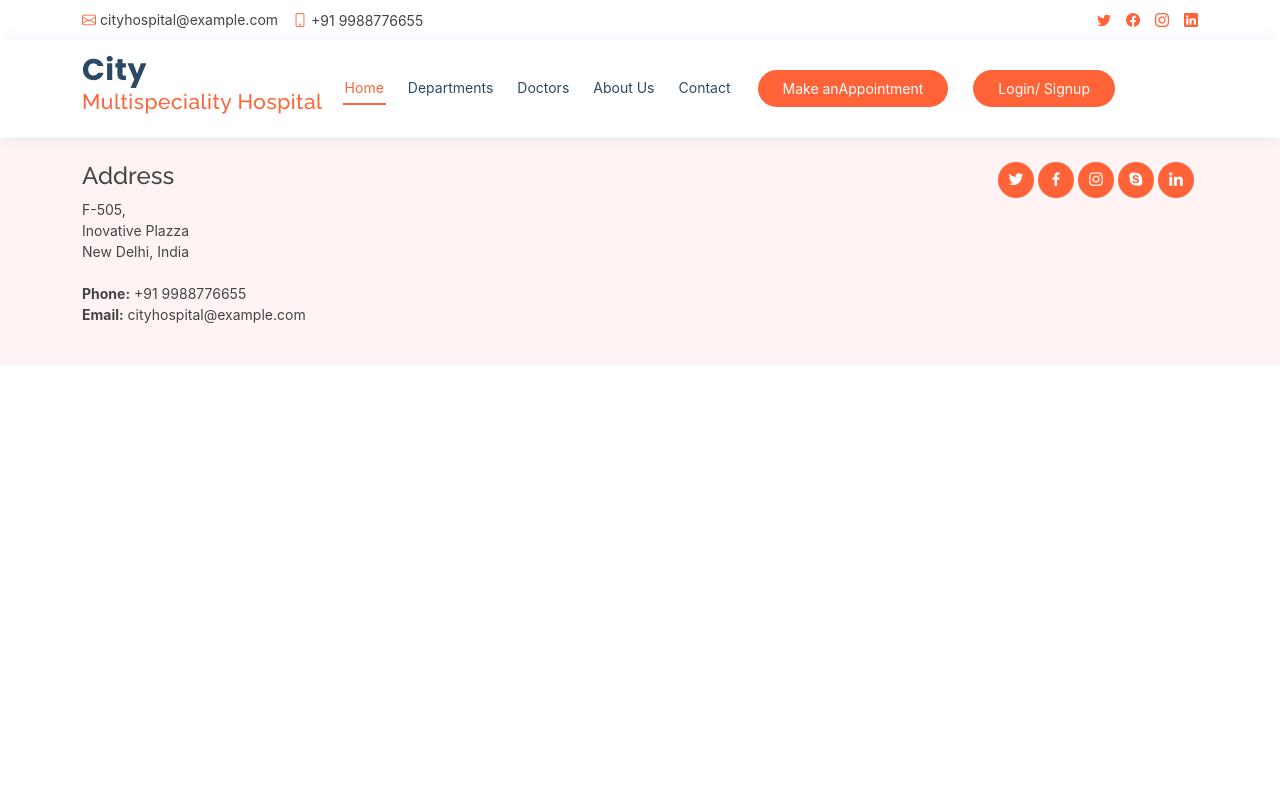
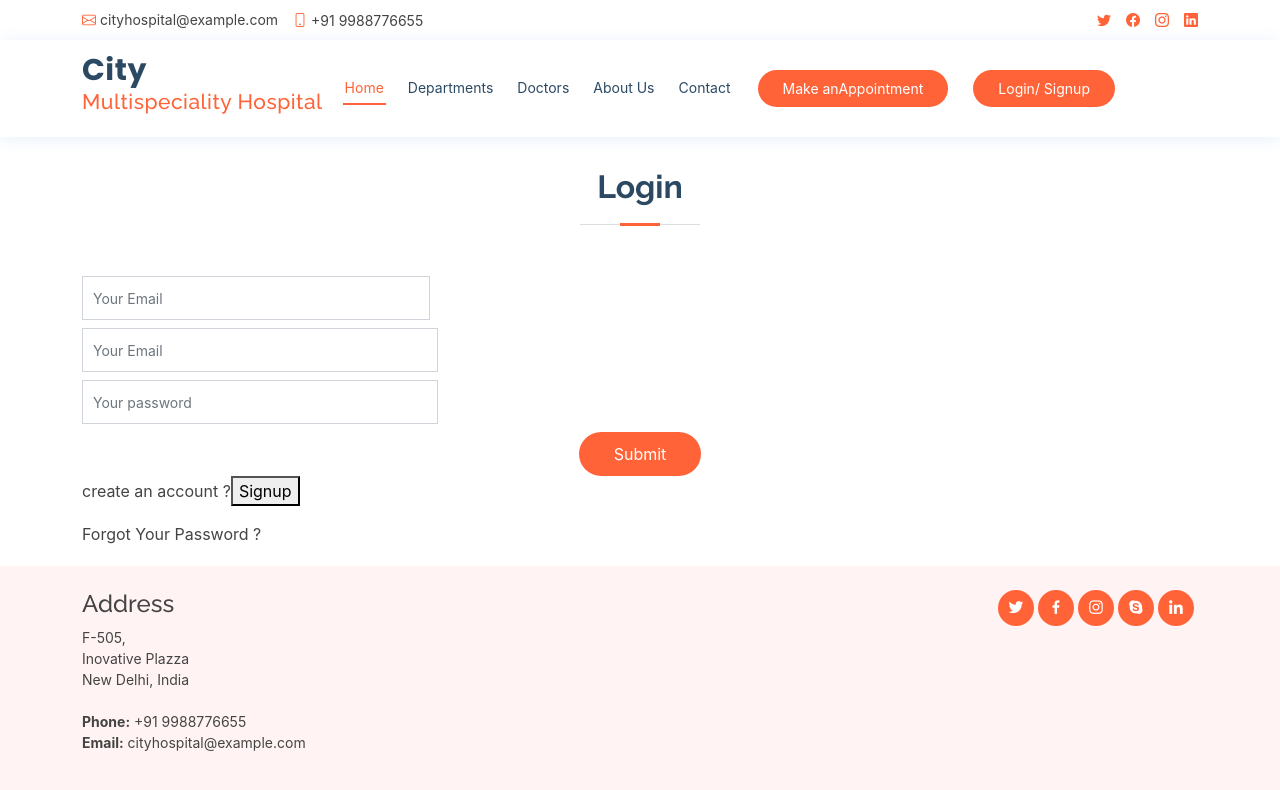
Before and after one commit to bhumishingala/City-Hospital, a React (Create React App) app: page /Auth in a window 1280 px wide. Shown: the top 790 px of the page. Built offline with nearby package versions, Linux system fonts and the light colour scheme.

Commit message:
react starp from

```diff
--- a/package.json
+++ b/package.json
@@ -10,6 +10,7 @@
     "react-dom": "^18.1.0",
     "react-router-dom": "^5.2.0",
     "react-scripts": "5.0.1",
+    "reactstrap": "^9.1.1",
     "web-vitals": "^2.1.4"
   },
   "scripts": {
--- a/src/App.js
+++ b/src/App.js
@@ -8,6 +8,7 @@ import Department from './containers/department/Department';
 import Doctor from './containers/doctors/Doctor';
 import Aboutus from './containers/about us/Aboutus';
 import Contact from './containers/contact/Contact';
+import Auth from './auth/Auth';
 
 function App() {
   return (
@@ -20,6 +21,7 @@ function App() {
             <Route path={"/doctors"} exact component={Doctor}></Route>
             <Route path={"/aboutus"} exact component={Aboutus}></Route>
             <Route path={"/contact"} exact component={Contact}></Route>
+            <Route path={"/Auth"} exact component={Auth}></Route>
         </Switch>
 
         <Footer />
--- /dev/null
+++ b/src/auth/Auth.js
@@ -0,0 +1,80 @@
+import React, { useState } from 'react';
+
+function Auth(props) {
+    const [usertype, setUsertype] = useState("Login");
+    const [reset, setReset] = useState(false);
+
+    return (
+        <section id="appointment" className="appointment">
+            <div className="container">
+                <div className="section-title">
+                    {
+                        reset === "" ?
+                            <h2>Forgot Password</h2>
+                            :
+                            usertype === "Login" ?
+                                <h2>Login</h2>
+                                :
+                                <h2>Sign Up</h2>
+                    }
+                </div>
+                <div className="php-email-form">
+                    <div className="row">
+                        {
+                            reset === false ?
+                                <div className='row'>
+                                    <div className="col-md-4 form-group mt-3 mt-md-0">
+                                        <input type="email" className="form-control" name="email" id="email" placeholder="Your Email" data-rule="email" data-msg="Please enter a valid email" />
+                                        <div className="validate" />
+                                    </div>
+                                </div>
+                                :
+                                usertype === "Login" ?
+                                    null
+                                    :
+                                    <div className="col-md-4 form-group">
+                                        <input type="text" name="name" className="form-control" id="name" placeholder="Your Name" data-rule="minlen:4" data-msg="Please enter at least 4 chars" />
+                                        <div className="validate" />
+                                    </div>
+                        }
+                    </div>
+                    <div className='row'>
+                        <div className="col-md-4 form-group mt-3 mt-md-0">
+                            <input type="email" className="form-control" name="email" id="email" placeholder="Your Email" data-rule="email" data-msg="Please enter a valid email" />
+                            <div className="validate" />
+                        </div>
+                    </div>
+                    <div className='row'>
+                        <div className="col-md-4 form-group mt-3 mt-md-0">
+                            <input type="password" className="form-control" name="password" id="password" placeholder="Your password" data-rule="password" data-msg="Please enter a password" />
+                            <div className="validate" />
+                        </div>
+                    </div>
+                    {
+                        reset === false ?
+                            <div class="text-center"><button type="submit">Submit</button></div>
+                            :
+                            usertype === "Login" ?
+                                <div class="text-center"><button type="submit">Login</button></div>
+                                :
+                                <div class="text-center"><button type="submit">Signup</button></div>
+                    }
+                    {
+                        usertype === "Login" ?
+                            <>
+                                <p>create an account ?<button onClick={() => setUsertype("Signup")}>Signup</button></p>
+                                <a onClick={() => setReset(true)}>Forgot Your Password ?</a>
+                            </>
+                            :
+                            <>
+                                 <p>allready account ?<button onClick={() => setUsertype("Login")}>Login</button></p>
+                                 <a onClick={() => setReset(true)}>Forgot Your Password ?</a>
+                            </>
+                    }
+                </div>
+            </div>
+        </section>
+    );
+}
+
+export default Auth;
--- a/src/compoents/header/Header.js
+++ b/src/compoents/header/Header.js
@@ -48,9 +48,9 @@ function Header(props) {
                     </nav>
                     <a href="./pages/appointment.html" className="appointment-btn scrollto"><span className="d-none d-md-inline">Make an</span>
                         Appointment</a>
-                    <a href="#" className="appointment-btn scrollto">
+                    <NavLink to="/Auth" className="appointment-btn scrollto">
                         <span className="d-none d-md-inline">Login/ Signup</span>
-                    </a>
+                    </NavLink>
                 </div>
             </header>
         </div>
```
Also changed, not shown: 1 other file (tests, documents, lock files or other folders).
